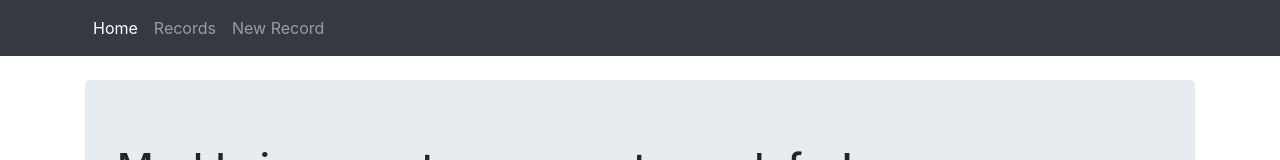
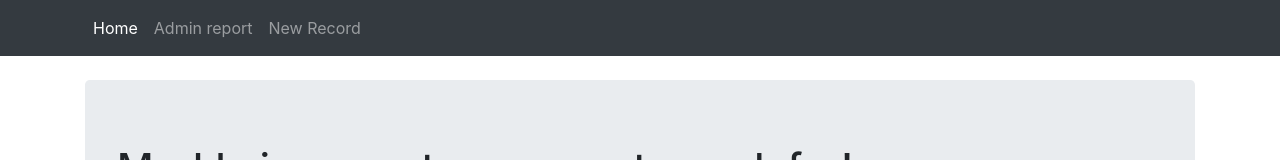
Before and after one commit to nezlobnaya/registartion_form, a React (Create React App) app in the folder client/: page / in a window 1280 px wide. Shown: the top 160 px of the page. Built offline with nearby package versions, Linux system fonts and the light colour scheme.

Commit message:
minor refactoring

```diff
--- a/client/src/App.js
+++ b/client/src/App.js
@@ -27,7 +27,7 @@ function Navigation() {
       <div className='container'>
         <ul className="navbar-nav mr-auto">
           <li className="nav-item"><NavLink exact className="nav-link" activeClassName="active" to="/">Home</NavLink></li>
-          <li className="nav-item"><NavLink exact className="nav-link" activeClassName="active" to="/records/">Records</NavLink></li>
+          <li className="nav-item"><NavLink exact className="nav-link" activeClassName="active" to="/records/">Admin report</NavLink></li>
           <li className="nav-item"><NavLink exact className="nav-link" activeClassName="active" to="/records/new">New Record</NavLink></li>
         </ul>
       </div>
```
Also changed, not shown: package.json (+5 -2 lines).
